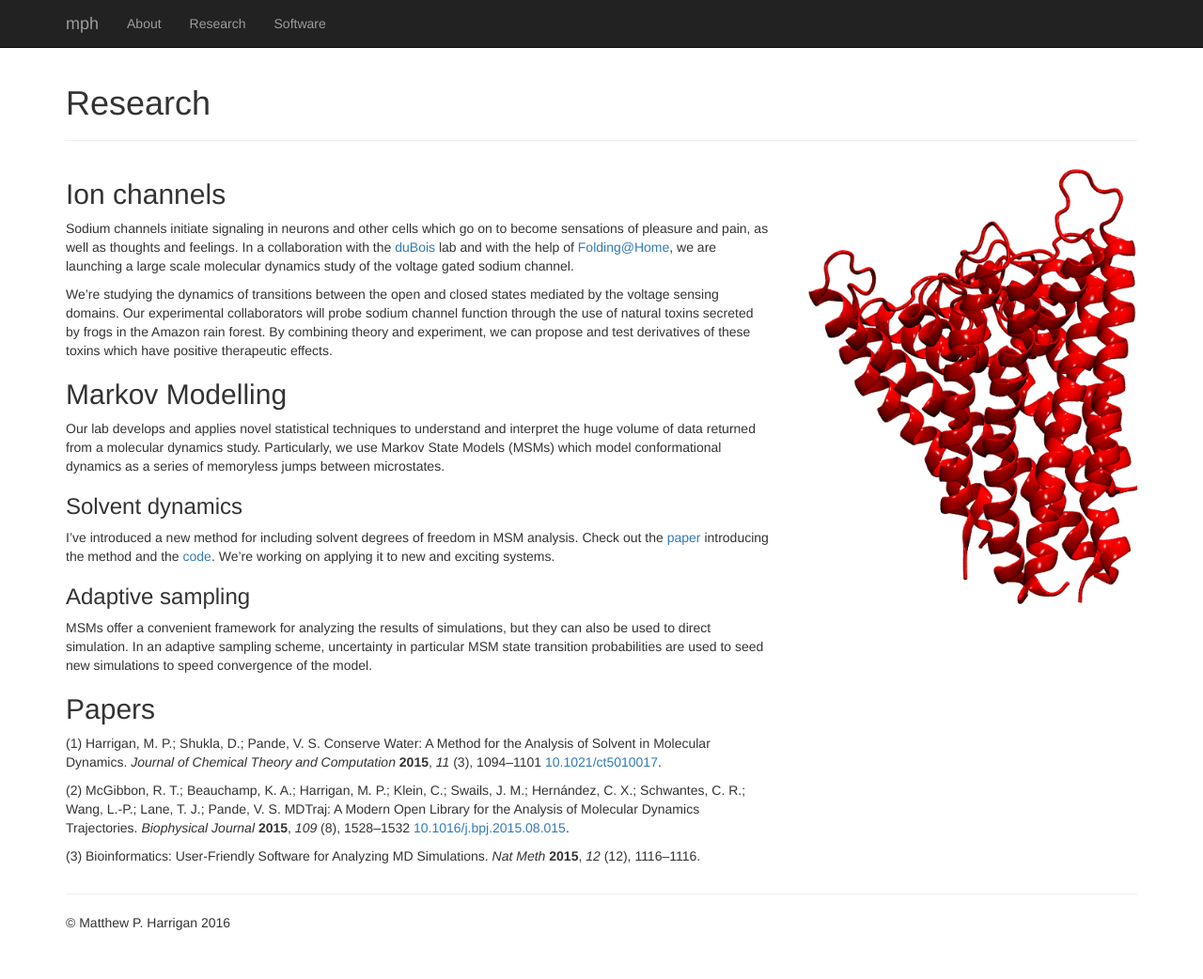
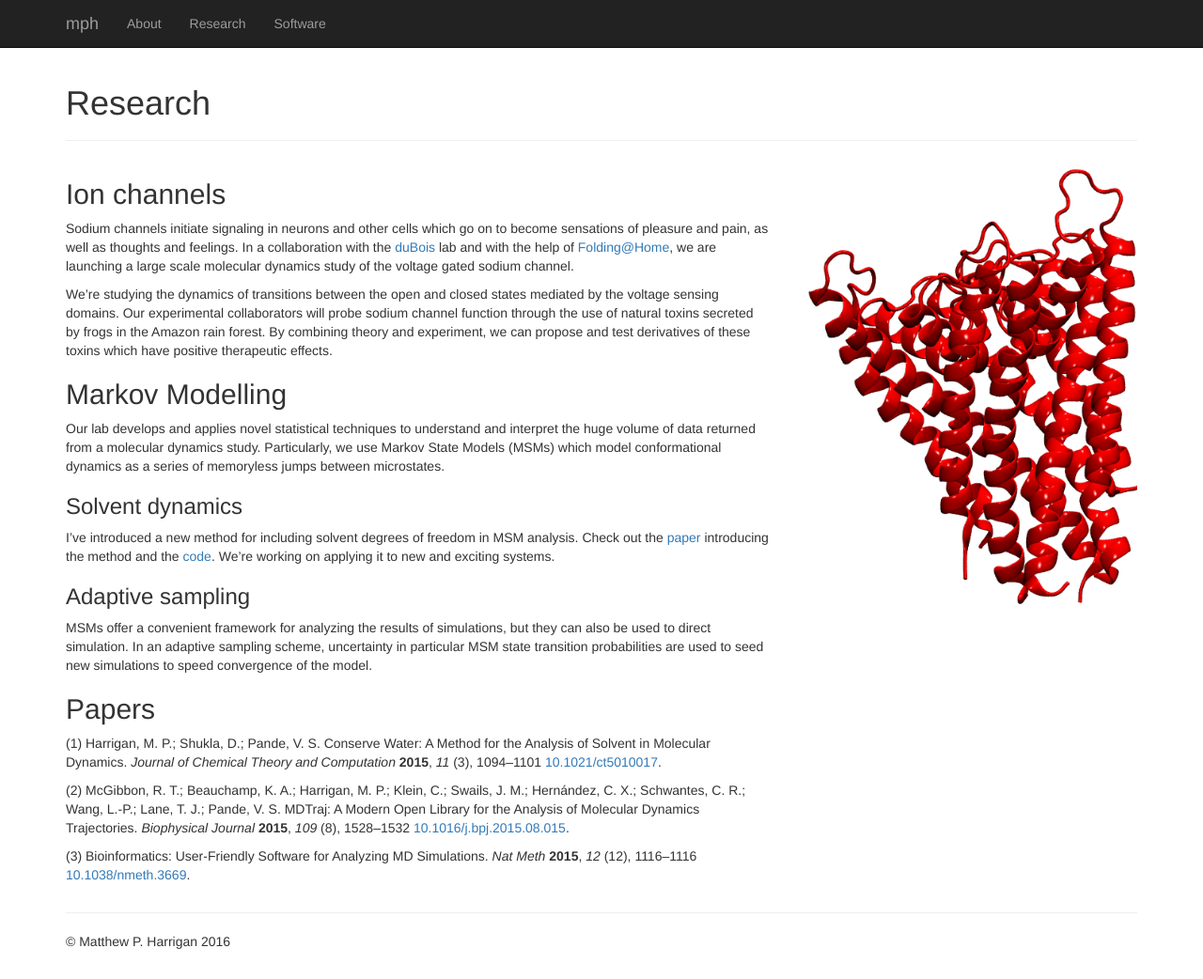
Before and after one commit to mpharrigan/mpharrigan.github.io, a Jekyll site: the page built from research/index.md, in a window 1280 px wide and 1042 px high. Shown: the whole window at 94% size. Built offline with Jekyll 4.4.1, drawn with Linux system fonts in a browser that asks for light colours; nearby versions of some CDN libraries.

Commit message:
Include doi

```diff
--- a/research/citations.html
+++ b/research/citations.html
@@ -6,6 +6,6 @@
 <p>(2) McGibbon, R. T.; Beauchamp, K. A.; Harrigan, M. P.; Klein, C.; Swails, J. M.; Hernández, C. X.; Schwantes, C. R.; Wang, L.-P.; Lane, T. J.; Pande, V. S. MDTraj: A Modern Open Library for the Analysis of Molecular Dynamics Trajectories. <em>Biophysical Journal</em> <strong>2015</strong>, <em>109</em> (8), 1528–1532 <a href="https://doi.org/10.1016/j.bpj.2015.08.015">10.1016/j.bpj.2015.08.015</a>.</p>
 </div>
 <div id="ref-mdtraj-blurb">
-<p>(3) Bioinformatics: User-Friendly Software for Analyzing MD Simulations. <em>Nat Meth</em> <strong>2015</strong>, <em>12</em> (12), 1116–1116.</p>
+<p>(3) Bioinformatics: User-Friendly Software for Analyzing MD Simulations. <em>Nat Meth</em> <strong>2015</strong>, <em>12</em> (12), 1116–1116 <a href="https://doi.org/10.1038/nmeth.3669">10.1038/nmeth.3669</a>.</p>
 </div>
 </div>
```
Also changed, not shown: 1 other file.
